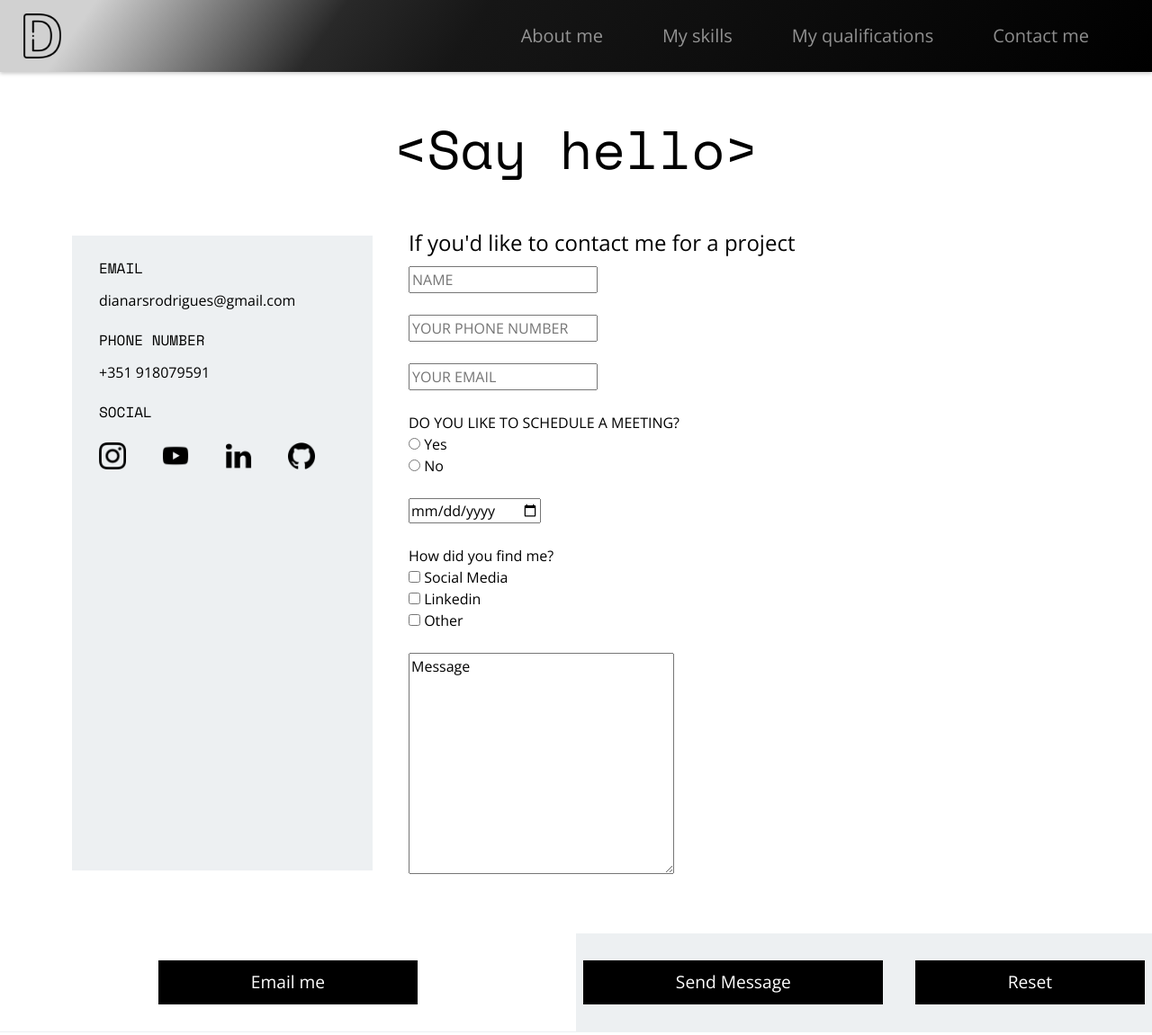
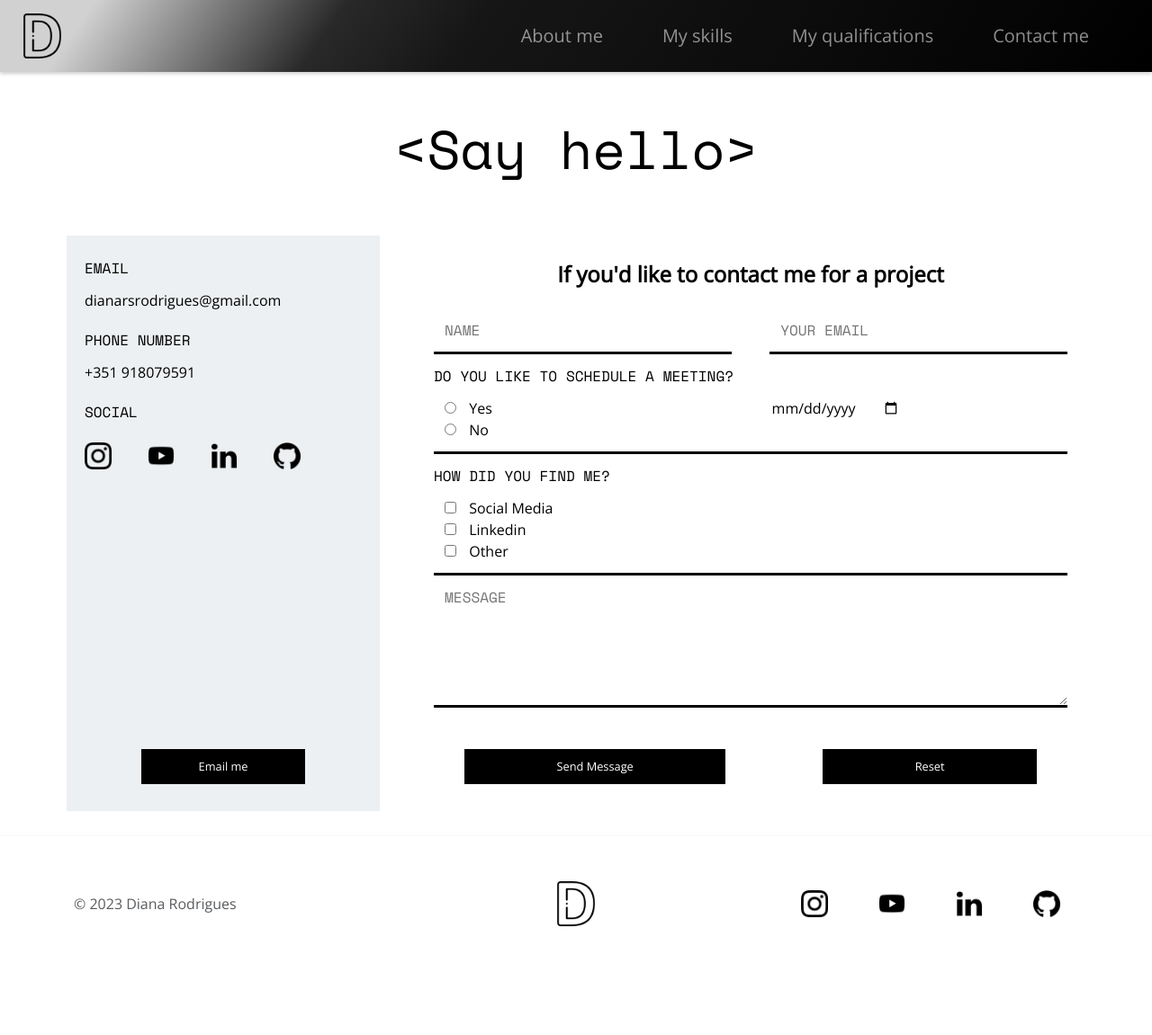
Before and after one commit to dianarsrodrigues/dianarsrodrigues.github.io, a plain HTML site: page Pages/contacto.html in a window 1280 px wide. Shown: the top 1151 px of the page at 90% size. After the commit the page ends 1080 px from the top, so only its background shows below. Drawn offline with nearby package versions, Linux system fonts and the light colour scheme.

Commit message:
Add files via upload

```diff
--- a/Pages/contacto.html
+++ b/Pages/contacto.html
@@ -56,21 +56,22 @@
     </nav>
   </header>
 
+  <section class="body-section">
     <!-- Section Contact me -->
 
     <section>
       <h2 class="titles pages-pagetitle">&#60;Say hello&#62;</h2>
     </section>
 
-  <section class="pages-container">
-    <div class="pages-child pages-details">
+    <div class="grid-container">
+      <div class="grid-item grid-item-details pages-details">
         <h6 class="pages-details-title">EMAIL</h6>
         <p>dianarsrodrigues@gmail.com</p>
         <h6 class="pages-details-title">PHONE NUMBER</h6>
         <p>+351 918079591</p>
         <div class="aboutMe-child">
           <h6 class="pages-details-title">SOCIAL</h6>
-        <div class="aboutMe-presentation-icons pageAboutMe-icons">
+          <div class="aboutMe-presentation-icons pageAboutMe-icons contactMe-icons">
             <a href="https://www.instagram.com/dianarsrodrigues/" target="_blank"><img class="aboutMe-icons" src="/Icons/instagram.png" alt="Icon Instagram"></a>
             <a href="https://www.youtube.com/channel/UCs3moWmX3NmEb6FojqLgqcg" target="_blank"><img class="aboutMe-icons" src="/Icons/youtube.png" alt="Icon Youtube"></a>
             <a href="https://www.linkedin.com/in/dianarsrodrigues/" target="_blank"><img class="aboutMe-icons" src="/Icons/linkedin.png" alt="Icon Linkedin"></a>
@@ -78,34 +79,33 @@
           </div>
         </div>
       </div>
-      <div class="pages-child pageContact-text">
-        <form action="">
+      <div class="grid-item grid-item-form">
+        <form action="" id="contact-form">
           <fieldset>
-            <legend> If you'd like to contact me for a project</legend>
-            <div>
+            <legend id="legend-form"> If you'd like to contact me for a project</legend>
+            <div class="contact-input">
               <input type="text" name="nome" id="nome" required placeholder="NAME">
               <br><br>
-              <input type="tel" id="telefone" name="telefone" placeholder="YOUR PHONE NUMBER">
-              <br><br>
               <input type="email" id="email" name="email" placeholder="YOUR EMAIL" required>
-              <br>
             </div>
-            <br>
-            <div>
-              <label for="">DO YOU LIKE TO SCHEDULE A MEETING?</label>
-              <br>
+            <div class="contact-border">
+              <label class="contact-label" for="">DO YOU LIKE TO SCHEDULE A MEETING?</label>
+              <div class="contact-input">
+                <div class="contact-input-radio">
                   <input type="radio" name="form" id="sim-form">
                   <label for="sim">Yes</label>
                   <br>
                   <input type="radio" name="form" id="nao-form">
                   <label for="nao">No</label>
-              <br><br>
+                </div>
+                <div class="contact-input-radio">
                   <input type="date" id="date">
                 </div>
-            <br>
-            <div class="">
-              <label for="">How did you find me?</label>
-              <br>
+              </div>
+            </div>
+            <div class="contact-border">
+              <label class="contact-label" for="">HOW DID YOU FIND ME?</label>
+              <div class="contact-input-radio">
                 <input type="checkbox" name="form" id="redes-form">
                 <label for="redes">Social Media</label>
                 <br>
@@ -115,25 +115,26 @@
                 <input type="checkbox" name="form" id="other-form">
                 <label for="other">Other</label>
               </div>
-            <br>
+            </div>
             <div>
-              <textarea name="message" id="" cols="30" rows="10">Message</textarea>
+              <textarea name="message" id="" cols="30" rows="5" placeholder="MESSAGE"></textarea>
             </div>
           </fieldset>
         </form>
       </div>
+      <div class="grid-item grid-item-button1 pages-details">
+        <a href="mailto:dianarsrodrigues@gmail.com"><button class="aboutMe-btn pageContact-details-btn">Email me</button></a>
+      </div>
+      <div class="grid-item grid-item-button2">
+          <input  class="aboutMe-btn pageContact-btn" form="contact-form" type="submit" value="Send Message">
+      </div>
+      <div class="grid-item grid-item-button3">
+          <input  class="aboutMe-btn pageContact-btn" form="contact-form" type="reset" value="Reset">
+      </div>
+    </div>
+  </section>
 
-    </section>
-    <section class="aboutMe-buttons borderline">
-      <div class="aboutMe-child">
-        <a href="mailto:dianarsrodrigues@gmail.com"><button class="aboutMe-btn pageContact-btn">Email me</button></a>
-      </div>
-      <div class="aboutMe-child aboutMe-text-btn">
-        <input  class="aboutMe-btn pageContact-btn" type="submit" value="Send Message">
-        <input  class="aboutMe-btn pageContact-btn" type="reset" value="Reset">
-      </div>
-
-  </section>
+  <hr class="borderline">
 
    <!-- Footer -->
 
--- a/style.css
+++ b/style.css
@@ -7,6 +7,11 @@ font-family: 'Space Mono', monospace;
 body {
     font-family: 'Open Sans', sans-serif;
     color: black;
+}
+
+.body-section {
+    margin: 0 auto;
+    width: 90%;
 }
 
 /* HomePage - Header */
@@ -24,7 +29,6 @@ body {
     padding-left: 10px;
     position: absolute;
     width: 100%;
-
 }
 
 .nav-link-custom {
@@ -90,6 +94,7 @@ body {
     width: 100%;
     color: white;
     box-shadow: 0 2px 4px 0 rgba(0,0,0,.2);
+    width: 100%;
 }
 
 /* Geral */
@@ -118,9 +123,7 @@ a:link {
 }
 
 .borderline {
-    border-bottom-style: solid;
-    border-width: 1px;
-    border-bottom-color: #edf0f2;
+    border-top: solid 2px #edf0f2;
 }
 
 /* HomePage - About me */
@@ -274,25 +277,19 @@ a:link {
     margin: 50px 0;
 }
 
-.pages-container {
-    padding-bottom: 60px;
-}
-
 /* About me Page */
 
 .pageAboutMe-image {
-    width: 90%;
+    width: 100%;
     height: 75vh;
     object-fit: cover;
     display: block;
-    margin: 20px 80px;
+    margin: 20px auto;
 }
-
-
 
 .pages-details {
     background-color: #edf0f2;
-    margin: 10px 40px 10px 80px;
+    margin: 0px 40px 0px 0px;
     padding: 20px 5vw 0px 30px;
 }
 
@@ -303,10 +300,6 @@ a:link {
 
 .pageAboutMe-icons {
     margin: -10px -20px;
-}
-
-.pageAboutMe-text {
-    margin-right: 80px;
 }
 
 .pageAboutMe-title {
@@ -342,7 +335,7 @@ a:link {
 
 .pageMyQualifications-container {
     background-color: #edf0f2;
-    margin: 30px 80px;
+    margin: 30px auto;
     padding: 50px;
 }
 
@@ -380,3 +373,121 @@ a:link {
 .line {
     border-top: solid 4px black;
 }
+
+.pageQualifications-btn {
+    font-size: 1.4vw;
+}
+
+/* Contact Me Page */
+
+.grid-container {
+    display: grid;
+    grid-template-areas:
+        'details form1 form1'
+        'button1 button2 button3';
+    padding: 10px;
+}
+.grid-item {
+    padding: 20px;
+}
+.grid-item-details {
+    grid-area: details;
+}
+.grid-item-form {
+    grid-area: form1;
+}
+.grid-item-button1 {
+    grid-area: button1;
+}
+.grid-item-button2 {
+    grid-area: button2;
+}
+.grid-item-button3 {
+    grid-area: button3;
+}
+
+.pageContact-text {
+    width: 100%;
+    box-sizing: border-box;
+    margin: 12px;
+}
+
+#legend-form {
+    text-align: center;
+    margin: 5px auto 20px;
+    font-weight: bolder;
+}
+
+.contact-input, .pageContact-text-btn {
+    display: flex;
+    gap: 3%;
+}
+
+input[type=text], select, textarea, input[type=email] {
+    font-family: 'Space Mono', monospace;
+    color: black;
+    width: 100%;
+    padding: 12px;
+    resize: vertical;
+    border: none;
+    border-bottom: 3px solid black;
+  }
+
+input[type=checkbox], input[type=radio] {
+    accent-color: black;
+  }
+
+input:focus, textarea:focus {
+    outline: 1px solid black;
+    box-shadow: 0 0 10px black;
+    border-color: black;
+}
+
+.contact-border {
+    border-bottom: 3px solid black;
+}
+
+.contact-label {
+    padding: 12px 12px 0 0;
+    display: inline-block;
+    font-family: 'Space Mono', monospace;
+    color: black;
+}
+
+.contact-input-radio {
+    padding: 12px;
+    text-align: left;
+    width: 100%;
+}
+
+input[type=radio], input[type=checkbox] {
+    margin-right: 10px;
+}
+
+input[type=date] {
+    border: none;
+}
+
+.page-contact {
+    padding-bottom: 0;
+}
+
+.pageContact-details-btn {
+    margin: 0 auto 10px auto;
+    font-size: 1vw;
+    padding: 10px 5vw;
+}
+
+.pageContact-text-btn {
+    margin: 0 auto 10px auto;
+    padding: 10px 5vw;
+}
+
+.pageContact-btn {
+    font-size: 1vw;
+    margin: 0 auto;
+}
+
+.contactMe-icons {
+    justify-content: left;
+}
```
Also changed, not shown: Pages/myQualifications.html (+7 -2 lines), Pages/sobreMim.html (+6 -1 lines), index.html (+6 -1 lines). Lines whose indentation alone changed are shown as unchanged.
